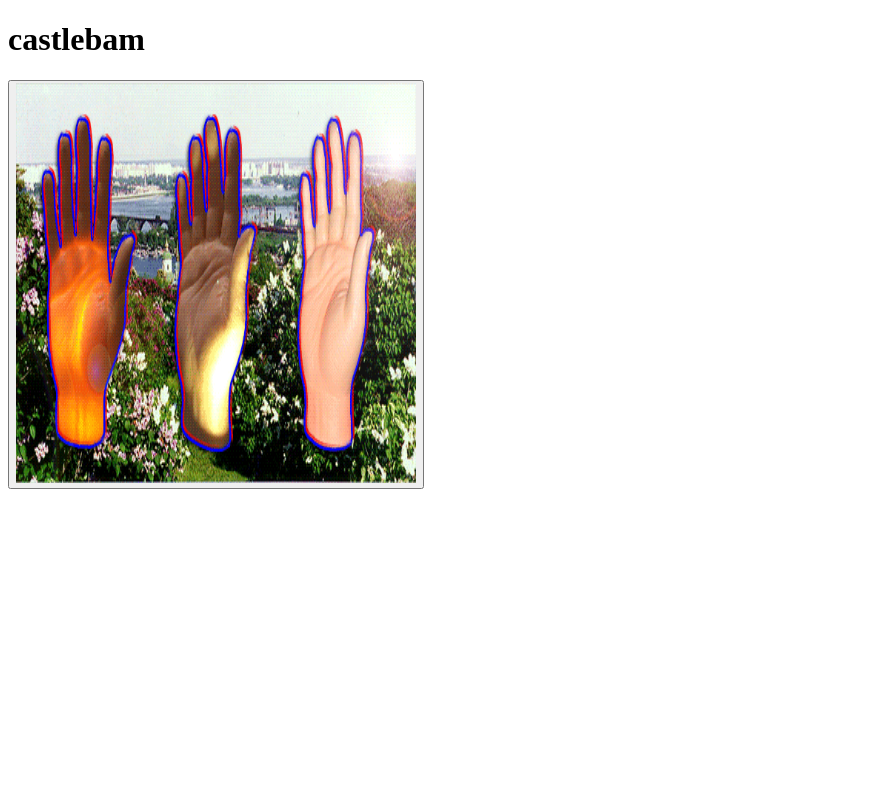
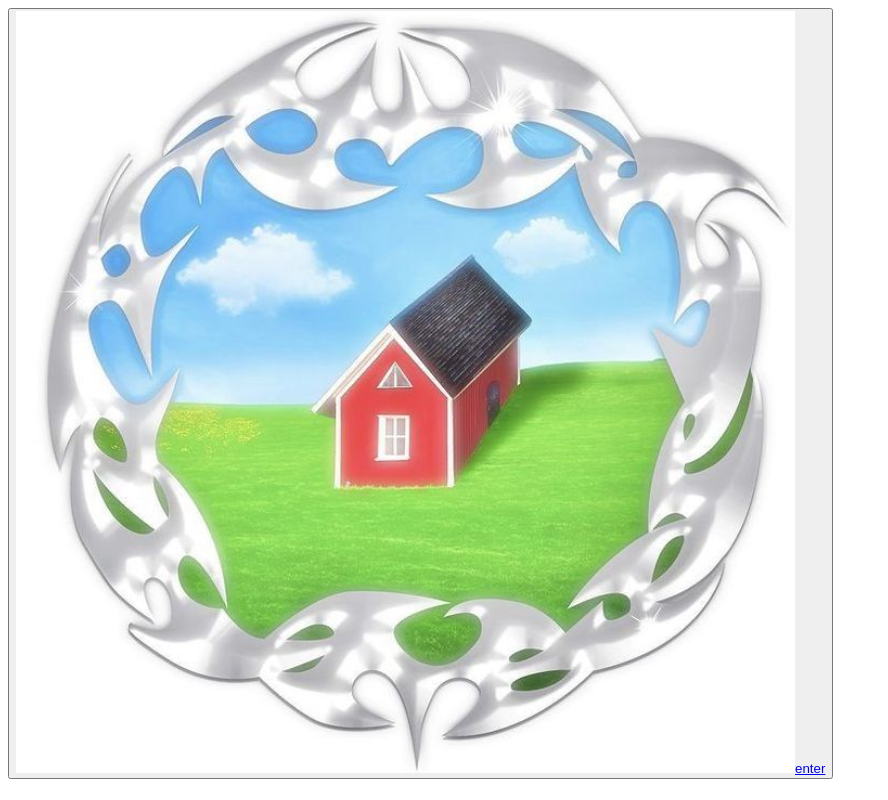
Before and after one commit to bug-sam/castlebam, a Next.js app: page / in a window 1280 px wide. Shown: the whole page, without its empty margins (0-888 px from the left). Built offline with nearby package versions, Linux system fonts and the light colour scheme.

Commit message:
quick touch up at work

```diff
--- a/app/home/page.tsx
+++ b/app/home/page.tsx
@@ -18,7 +18,7 @@ export default function Home() {
       </div>
 
       <div id="last_updated">
-        <p>Last updated: January 23 2025 by Dragon</p>
+        <p>Last updated: March 25 2025 by Dragon</p>
       </div>
 
     </div>
--- a/app/page.tsx
+++ b/app/page.tsx
@@ -13,8 +13,8 @@ export default function LandingPage() {
   return (
     <div id="main1" className="bg-white text-black font-[Courier New], Courier, monospace">
       <div id="the-top" className="text-center">
-        <h1 className="mb-6">castlebam</h1>
-        <button onClick={handleEnter} className="cursor-pointer">
+        {/* <h1 className="mb-6">castlebam</h1> */}
+        {/* <button onClick={handleEnter} className="cursor-pointer">
           <Image
             src="/156df381ba406c228cf39a977d78c0f6.gif"
             alt="Click to Enter"
@@ -22,7 +22,14 @@ export default function LandingPage() {
             height={400}
             className="rounded-lg hover:scale-105 transition-transform duration-300"
           />
-        </button>
+        </button> */}
+      <button onClick={handleEnter} className="cursor-pointer">
+        <a href="/" className="imgtxt">
+          <img src="castleBamFirst.png" alt="Click to Enter"/>
+          <span>enter</span>
+        </a>
+      </button>
+
       </div>
     </div>
   );
--- a/styles/globals.css
+++ b/styles/globals.css
@@ -98,3 +98,29 @@ a.link:active {
   color: red;
   text-decoration: none;
 }
+
+.imgtxt {
+  width: fit-content;
+  height: fit-content;
+  display: inline-block;
+  position: relative;
+}
+.imgtxt span {
+  opacity: 0;
+  position: absolute;
+  top: 50%;
+  left: 50%;
+  transform: translate(-50%, -50%);
+  z-index: 99;
+  font-size: 2.5rem;
+  color: #FFF;
+  filter: drop-shadow(1px 1px 0 black)
+    drop-shadow(-1px 1px 0 black)
+    drop-shadow(1px -1px 0 black)
+    drop-shadow(-1px -1px 0 black);
+}
+.imgtxt:hover span, .imgtxt:focus span {
+  opacity: 1;
+}
+.imgtxt:hover img, .imgtxt:focus img {
+}
```
Also changed, not shown: public/castleBamFirst.png (added).
